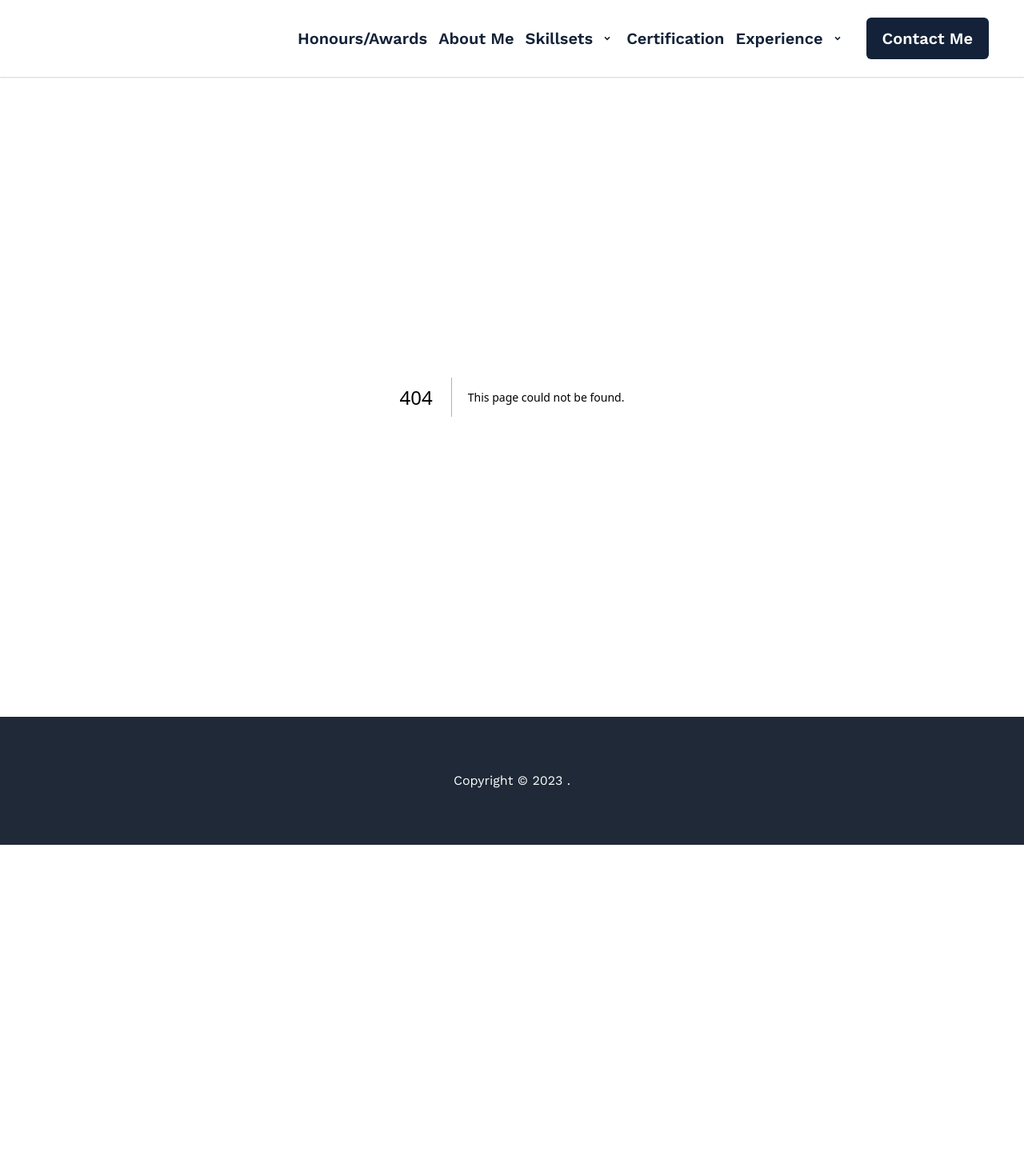
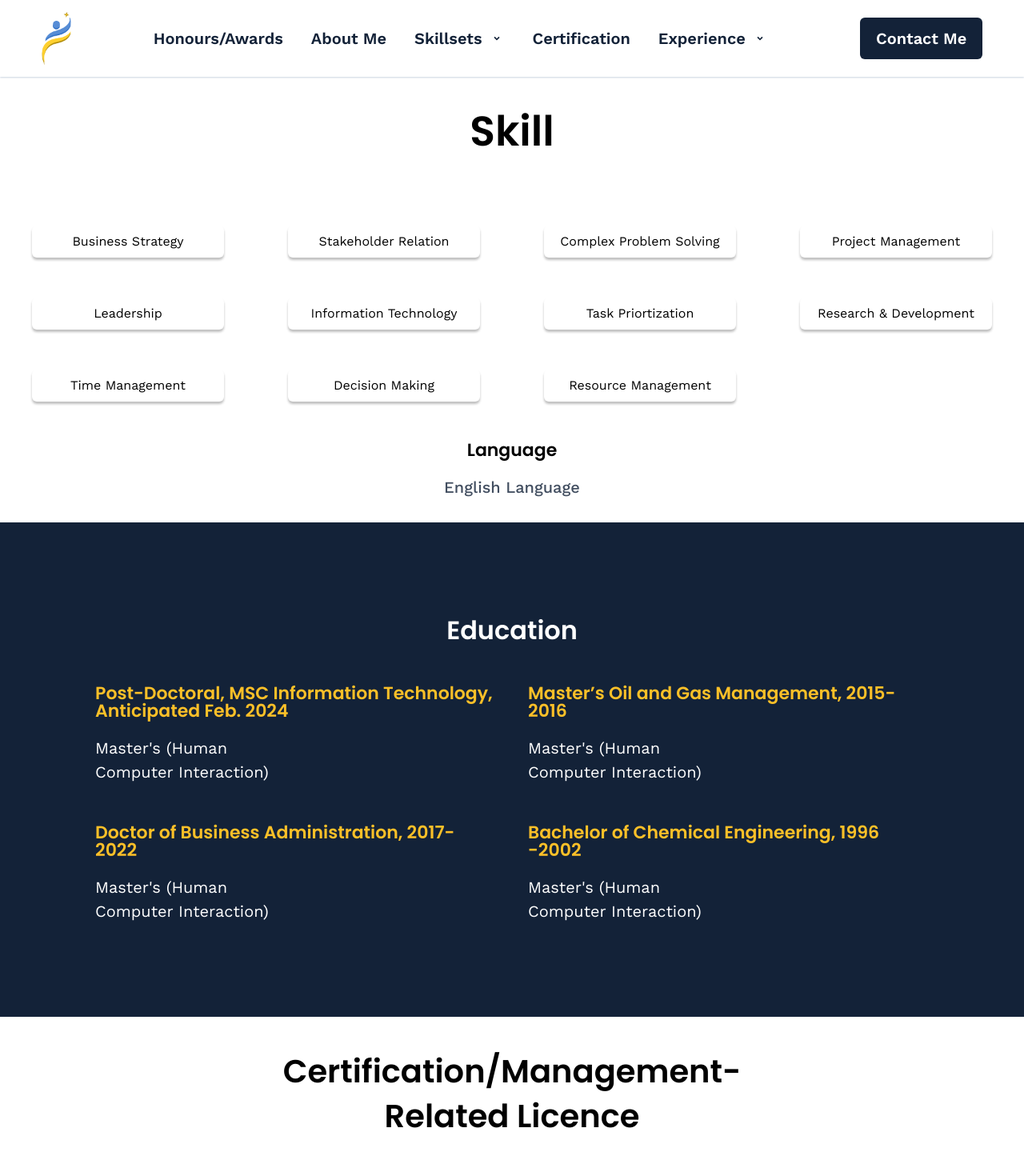
Before and after one commit to tricodenetwork/Portfolio, a Next.js app: page /skill in a window 1280 px wide. Before the commit this address had no page. Shown: the top 1470 px of the page at 80% size. Before the commit the page ends 1056 px from the top, so only its background shows below. Built offline with nearby package versions, Linux system fonts and the light colour scheme.

Commit message:
90% done with the skill page

```diff
--- a/app/components/Navbar.tsx
+++ b/app/components/Navbar.tsx
@@ -6,11 +6,22 @@ import { RiArrowDropDownLine } from "react-icons/ri";
 //import { RiArrowDropUpLine } from "react-icons/ri";
 import SubMenu from "./Submenu";
 import Link from "next/link";
+import Image from "next/image";
+import Logo from "@/public/assets/aw17.png";
 
 const listStyle: string =
   "text-[16px] min-h-max   leading-[16px] list relative cursor-pointer hover:opacity- duration-200  flex flex-col items-center my-[14px] md:mb-0 mt-[40px] md:mt-0 md:text-[20px] md:leading-[20px] text-[#132238] font-semibold";
-const skills = [{title:"Skill", link:'Skill'}, {title:"Education", link:'#Education'}, {title:"Certification/License", link:'#Certification'}];
-const work = [{title:"Experience", link:'Experience'}, {title:"Professional", link:'#Professional'}, {title:"Volunteer", link:'#Volunteer'}, {title:"Research", link:'#Research'}];
+const skills = [
+  { title: "Skill", link: "skill" },
+  { title: "Education", link: "#Education" },
+  { title: "Certification/License", link: "#Certification" },
+];
+const work = [
+  { title: "Experience", link: "Experience" },
+  { title: "Professional", link: "#Professional" },
+  { title: "Volunteer", link: "#Volunteer" },
+  { title: "Research", link: "#Research" },
+];
 const Navbar = () => {
   // --------------------------------------------VARIABLES
   const [isOpen, setIsOpen] = useState(false);
@@ -28,16 +39,27 @@ const Navbar = () => {
   //------------------------------------------------------------------USE EFFECTS
 
   return (
-    <div className='relative shadow-sm   shadow-slate-300 w-full  flex items-center md:justify-end bg-white h-[7vh] md:h-[12vh]'>
+    <div className='relative shadow-sm  shadow-slate-300   flex items-center lg:justify-around bg-white h-[7vh] lg:h-[12vh]'>
+      <Image
+        alt='logo'
+        className='ml-5 lg:ml-0'
+        width={37}
+        height={67}
+        src={Logo}
+      />
       <ul
-        className={`w-[70vw] menu px-4 mr-7 ${
+        className={`w-[60vw] menu  ${
           !isOpen
             ? "-translate-x-full opacity-0"
             : "translate-x-0 opacity-100 scale-100 z-10"
-        }  h-[93vh] md:h-full  duration-300 md:translate-x-0  md:opacity-100 transition-all ease-linear  md:flex-row items-start justify-start md:justify-between md:items-center absolute md:relative top-[6.5vh] md:top-0 left-0 flex flex-col bg-white`}
+        }  h-[93vh] lg:h-full  duration-300 lg:translate-x-0  lg:opacity-100 transition-all ease-linear  lg:flex-row items-start justify-start lg:justify-between lg:items-center absolute lg:relative top-[6.5vh] lg:top-0 left-0 flex flex-col bg-white`}
       >
-        <li className={listStyle}><Link href={'#handa'}>Honours/Awards</Link></li>
-        <li className={listStyle}><Link href={'#about-me'}>About Me</Link></li>
+        <li className={listStyle}>
+          <Link href={"#handa"}>Honours/Awards</Link>
+        </li>
+        <li className={listStyle}>
+          <Link href={"#about-me"}>About Me</Link>
+        </li>
         <li className={listStyle}>
           <div className='flex'>
             <p>Skillsets</p>
@@ -45,30 +67,41 @@ const Navbar = () => {
               onClick={(e) => {
                 console.log(e);
               }}
-              className='arrow hidden md:flex ml-2'
+              className='arrow hidden lg:flex ml-2'
             >
               <RiArrowDropDownLine />
             </div>
           </div>
           <SubMenu list={skills} />
         </li>
-        <li className={listStyle}><Link href={'#certification'}>Certification</Link></li>
+        <li className={listStyle}>
+          <Link href={"#certification"}>Certification</Link>
+        </li>
         <li className={listStyle}>
           <div className='flex'>
             <p>Experience</p>
-            <div className='arrow hidden md:flex ml-2'>
+            <div className='arrow hidden lg:flex ml-2'>
               <RiArrowDropDownLine />
             </div>
           </div>
           <SubMenu list={work} />
         </li>
-        <Link href={'#contact'} className='px-5 py-4 absolute md:relative top-[60vh] md:top-0  ml-[12px] md:mr-[  14px] font-semibold text-[20px] tracking-[var(--header-letter-spacing)] [font-style:var(--header-font-style)] leading-[var(--header-line-height)] text-white bg-header-color rounded-md'>
+        <Link
+          href={"#contact"}
+          className='px-5 py-4 absolute lg:relative lg:hidden flex top-[60vh] lg:top-0  ml-[12px] lg:mr-[  14px] font-semibold text-[20px] tracking-[var(--header-letter-spacing)] [font-style:var(--header-font-style)] leading-[var(--header-line-height)] text-white bg-header-color rounded-md'
+        >
           Contact Me
         </Link>
       </ul>
+      <Link
+        href={"#contact"}
+        className='px-5 py-4 absolute lg:relative lg:flex hidden top-[60vh] md:top-0  ml-[12px] md:mr-[  14px] font-semibold text-[20px] tracking-[var(--header-letter-spacing)] [font-style:var(--header-font-style)] leading-[var(--header-line-height)] text-white bg-header-color rounded-md'
+      >
+        Contact Me
+      </Link>
       <div
         onClick={toggleMenu}
-        className={`md:hidden flex absolute right-2  items-center justifiy-center mr-2`}
+        className={`lg:hidden flex absolute right-2  items-center justifiy-center mr-2`}
       >
         {isOpen ? (
           <MdClose size={40} color={"#132238"} />
--- a/app/globals.css
+++ b/app/globals.css
@@ -76,10 +76,6 @@ body {
   opacity: 1;
 }
 
-
-
-
-
 .scroll-container {
   overflow-x: scroll;
   white-space: nowrap;
@@ -100,8 +96,8 @@ body {
   position: relative;
 }
 
-.hide-scroll{
-scrollbar-width: none; /* Firefox will use its default scrollbar style */
+.hide-scroll {
+  scrollbar-width: none; /* Firefox will use its default scrollbar style */
   -ms-overflow-style: none; /* Hide scrollbar for Microsoft Edge */
 }
 .hide-scroll::-webkit-scrollbar {
@@ -110,22 +106,31 @@ scrollbar-width: none; /* Firefox will use its default scrollbar style */
 
 /*"center", "left1", "left", "right", "right1"*/
 
-.center{
-background:  #FCC028;
+.center {
+  background: #fcc028;
 }
 
-.left{
-  background:  #28293E;
-  }
+.left {
+  background: #28293e;
+  color: white;
+}
 
-.right1{
-  background:  #EF6D58;
-  }
+.right1 {
+  background: #ef6d58;
+}
 
-.right{
-  background:  #28293E;
-  }
+.right {
+  background: #28293e;
+  color: white;
+}
 
-.left1{
-  background:  #EF6D58;
-  }
+.left1 {
+  background: #ef6d58;
+}
+.skillCard {
+  width: 361px;
+  height: 52px;
+  border: 5px;
+  filter: drop-shadow(rgba(0, 0, 0, 0.25) 0px 4px 4px);
+  /* filter: drop-shadow(red 1rem 1rem 10px); */
+}
--- a/app/layout.tsx
+++ b/app/layout.tsx
@@ -17,13 +17,13 @@ export default function RootLayout({
 }) {
   return (
     <html lang='en'>
-      <body className={font.className}>
+      <body className={`${font.className}`}>
         <Navbar />
         <main className='flex min-h-screen flex-col items-center justify-start '>
-           {children}
+          {children}
         </main>
-        <footer className="grid place-content-center min-h-[20vh] text-white bg-gray-800">
-          <div className="text-center">Copyright © 2023 .</div>
+        <footer className='grid place-content-center min-h-[20vh] text-white bg-gray-800'>
+          <div className='text-center'>Copyright © 2023 .</div>
         </footer>
       </body>
     </html>
--- /dev/null
+++ b/app/skill/page.tsx
@@ -0,0 +1,152 @@
+import useFonts from "@/hooks/useFonts";
+import Image from "next/image";
+import React from "react";
+import Cert from "@/public/assets/cert.png";
+
+const skills = [
+  "Business Strategy",
+  "Stakeholder Relation",
+  "Complex Problem Solving",
+  "Project Management",
+  "Leadership",
+  "Information Technology",
+  "Task Priortization",
+  "Research & Development",
+  "Time Management",
+  "Decision Making",
+  "Resource Management",
+];
+
+const Education = [
+  {
+    title: "Post-Doctoral, MSC Information Technology, Anticipated Feb. 2024",
+    desc: "Master's (Human Computer Interaction)",
+  },
+  {
+    title: "Master’s Oil and Gas Management, 2015-2016",
+    desc: "Master's (Human Computer Interaction)",
+  },
+  {
+    title: "Doctor of Business Administration, 2017-2022",
+    desc: "Master's (Human Computer Interaction)",
+  },
+  {
+    title: "Bachelor of Chemical Engineering, 1996 -2002",
+    desc: "Master's (Human Computer Interaction)",
+  },
+];
+
+const cert = [
+  {
+    title: "CMS",
+    desc: " Certified Management Specialist (CMS) with Distinction in Time Management",
+  },
+  {
+    title: "MANAGEMENT",
+    desc: "Certified Management Consultant",
+  },
+  {
+    title: "MANAGEMENT",
+    desc: "Licensed Management Consultant",
+  },
+  {
+    title: "COREN",
+    desc: "Licensed COREN Engineer",
+  },
+  {
+    title: "ISO",
+    desc: "Certified ISO 20700 Consultant",
+  },
+  {
+    title: "CONSULTANT",
+    desc: "Certified Chartered Management Consultant",
+  },
+];
+
+const CerificateCard = ({ title, desc }: { title: string; desc: string }) => {
+  return (
+    <div className='flex rounded-[10px] my-[30px] p-[32px] w-[312px] h-[350px] shadow-[0_5px_5px_rgba(43,56,76,0.2)]  flex-col items-start'>
+      <div className='relative w-[70px] mb-[32px] h-[70px] bg-[#ddc85d] rounded-[5px]'>
+        <Image alt='cert' src={Cert} width={60} height={60} />
+      </div>
+      <div className=''>
+        <h4 className='text-[28px] mb-[12px] leading-[28px] text-indicatot font-semibold'>
+          {title}
+        </h4>
+        <div className='w-[200px] h-[150px]'>
+          <p className=" w-[200px] [font-family:'Work_Sans-Regular',Helvetica] font-normal text-header-color text-[24px] tracking-[0] leading-[30px]">
+            {desc}
+          </p>
+        </div>
+      </div>
+    </div>
+  );
+};
+
+const page = () => {
+  const { poppins } = useFonts();
+  return (
+    <div className='bg-white min-h-max w-full '>
+      <h2
+        style={poppins.style}
+        className='py-10 text-center mb-[50px] md:mb-[50px] leading-[56px] font-semibold text-[52px]'
+      >
+        Skill
+      </h2>
+      <div className=' sm:grid sm:grid-cols-2 lg:grid-cols-4'>
+        {skills.map((item) => (
+          <p className=' px-4  py-2 shadow-[0_3px_3px_rgba(0,0,0,0.25)] text-center w-[75%] rounded-md mb-[50px] mx-auto'>
+            {item}
+          </p>
+        ))}
+      </div>
+      <h4
+        style={poppins.style}
+        className='text-[22px] leading-[22px] text-center w-full'
+      >
+        Language
+      </h4>
+      <p className='text-body-color text-[20px] leading-[23.46px] w-full mx-auto mt-6 text-center font-medium'>
+        English Language
+      </p>
+      <section className='bg-header-color sm:px-[99px]  py-[67px] px-[20px] mt-[32px] w-full'>
+        <h2
+          style={poppins.style}
+          className='py-10 text-center text-white  leading-[56px] font-semibold text-[32px]'
+        >
+          Education
+        </h2>
+        <div className='lg:grid lg:grid-cols-2'>
+          {Education.map((item) => (
+            <div className='mb-[50px] px-[20px]'>
+              <h3
+                style={poppins.style}
+                className='text-indicatot w-[80%] sm:w-full mb-[20px] text-[22px] leading-[22px]'
+              >
+                {item.title}
+              </h3>
+              <p className='text-white w-[50%] font-normal text-[20px] leading-[30px]'>
+                {item.desc}
+              </p>
+            </div>
+          ))}
+        </div>
+      </section>
+      <section className='flex flex-col items-center' id='CERTIFICATION'>
+        <h2
+          style={poppins.style}
+          className='py-10 text-center w-[331px] sm:w-[600px] px-[11px] mx-auto  break-all  leading-[56px] font-semibold text-[40px]'
+        >
+          Certification/Management- Related Licence
+        </h2>
+        <div className='sm:grid sm:grid-cols-2 lg:grid-cols-3  mb-[50px] gap-[89px]'>
+          {cert.map((item) => (
+            <CerificateCard title={item.title} desc={item.desc} />
+          ))}
+        </div>
+      </section>
+    </div>
+  );
+};
+
+export default page;
--- /dev/null
+++ b/hooks/useFonts.ts
@@ -0,0 +1,10 @@
+import React from "react";
+import { Poppins } from "next/font/google";
+
+const poppins = Poppins({ weight: ["600"], subsets: ["devanagari"] });
+
+const useFonts = () => {
+  return { poppins };
+};
+
+export default useFonts;
```
Also changed, not shown: app/components/HandA.tsx (+23 -27 lines), app/page.tsx (+19 -16 lines), app/Experience/page.tsx (renamed from app/Experience/page.jsx), public/assets/cert.png (added).
